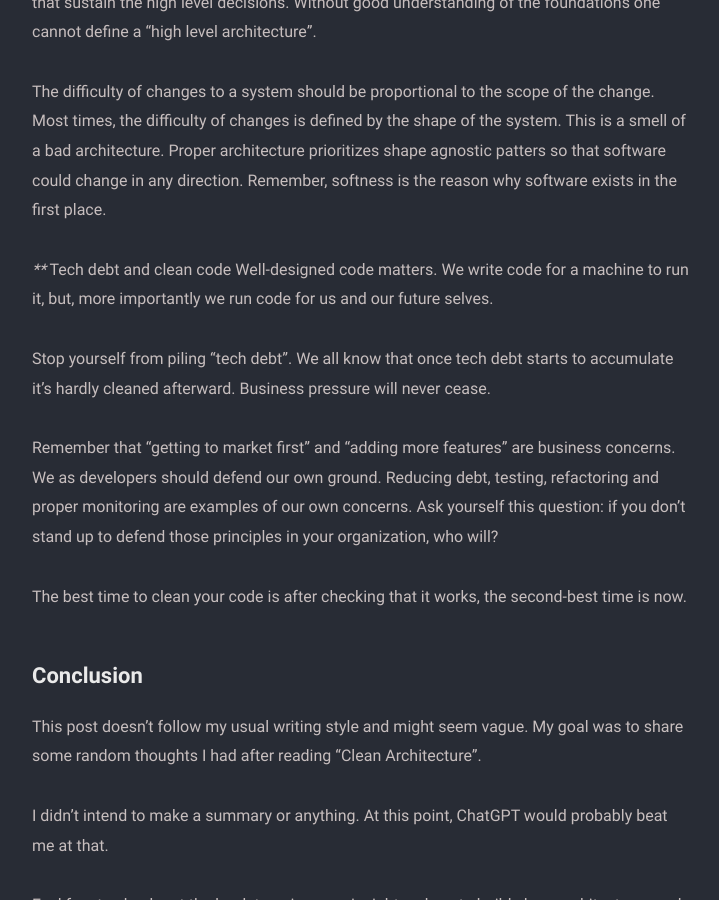
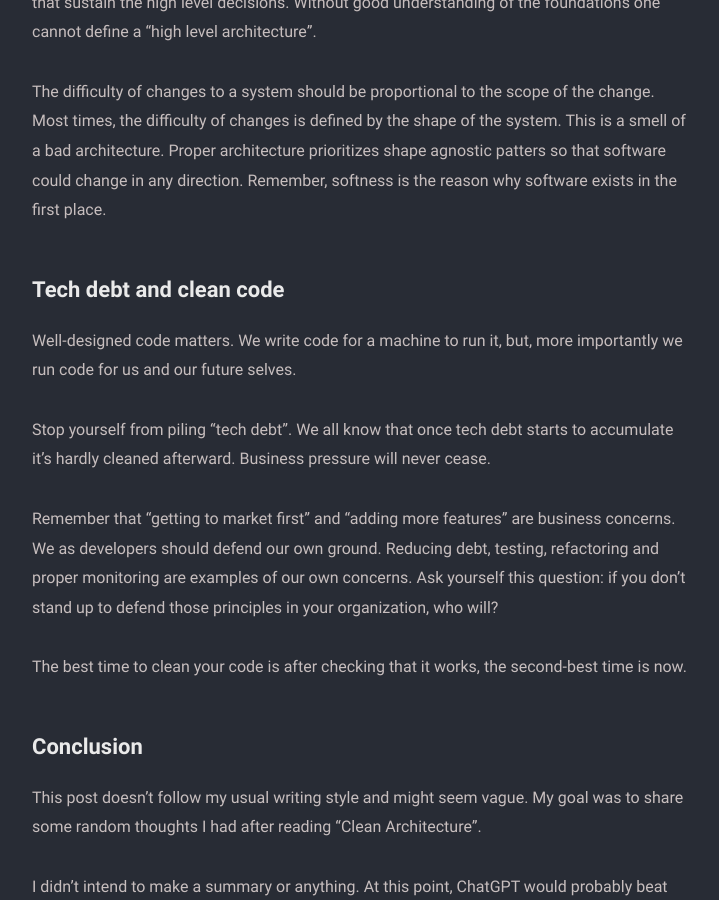
Before and after one commit to MonkeyAndres/MonkeyAndres.github.io, a Jekyll site: the page built from _posts/2023-11-12-keep-your-software-soft.md, in a window 1280 px wide and 900 px high, scrolled down 1527 px. Shown: the whole window, without its empty margins (278-997 px from the left). Built offline with Jekyll 4.4.1, drawn with Linux system fonts in a browser that asks for light colours.

Commit message:
fix: turn emacs header into md format

```diff
--- a/_posts/2023-11-12-keep-your-software-soft.md
+++ b/_posts/2023-11-12-keep-your-software-soft.md
@@ -34,7 +34,7 @@ Architecture is not only about high level details. A good architect gets into lo
 
 The difficulty of changes to a system should be proportional to the scope of the change. Most times, the difficulty of changes is defined by the shape of the system. This is a smell of a bad architecture. Proper architecture prioritizes shape agnostic patters so that software could change in any direction. Remember, softness is the reason why software exists in the first place.
 
-**** Tech debt and clean code
+## Tech debt and clean code
 Well-designed code matters. We write code for a machine to run it, but, more importantly we run code for us and our future selves.
 
 Stop yourself from piling "tech debt". We all know that once tech debt starts to accumulate it's hardly cleaned afterward. Business pressure will never cease.
```
